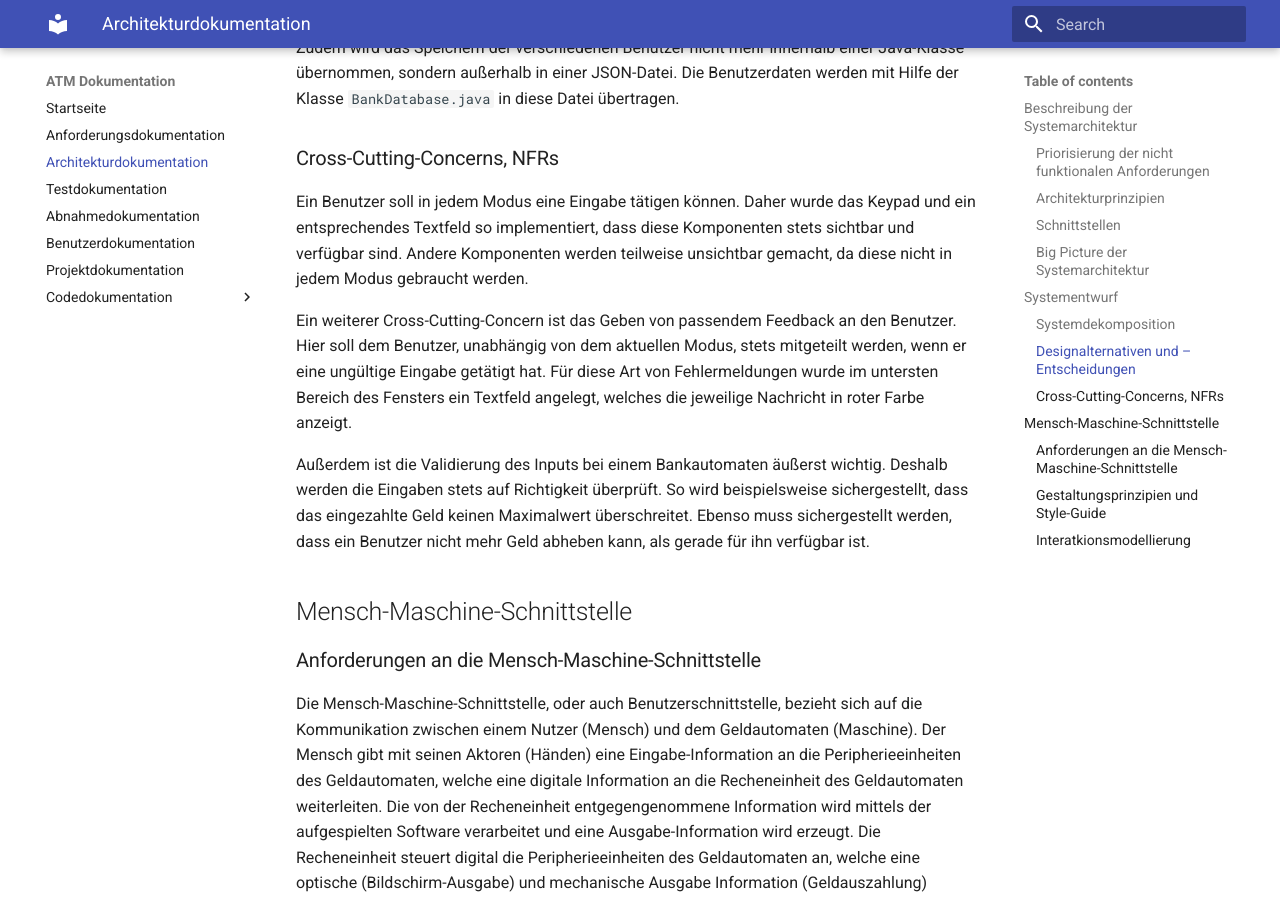
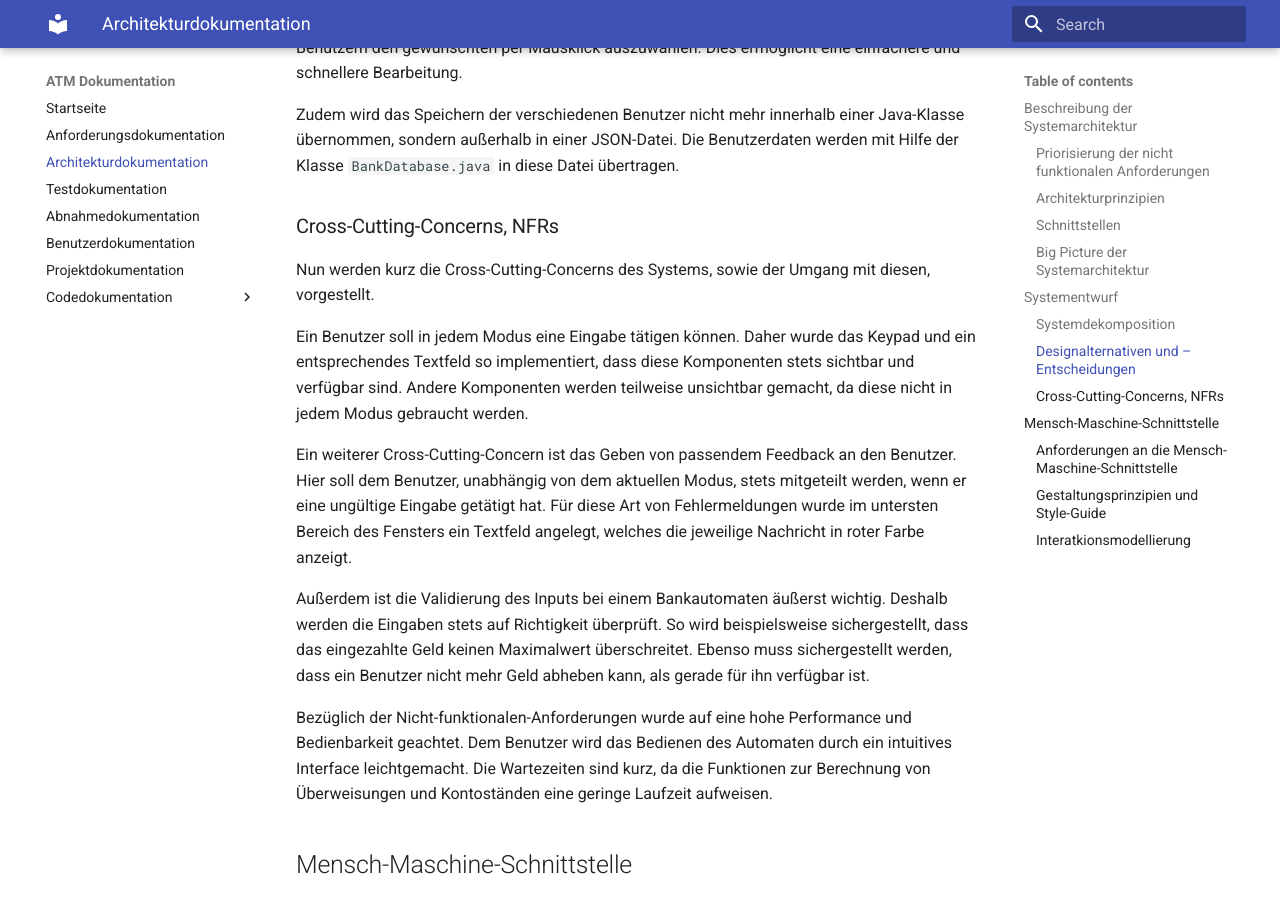
Before and after one commit to Halfpipe-SD/ATM, an MkDocs documentation site: the page built from docs/docs/architecture-docs.md, in a window 1280 px wide and 900 px high, scrolled down 2281 px. Built offline with MkDocs 1.6.1 and Material for MkDocs 9.7.7, drawn with Linux system fonts in a browser that asks for light colours; some of the changed text lies outside the part shown.

Commit message:
#12 add small changes to documentation

```diff
--- a/docs/docs/architecture-docs.md
+++ b/docs/docs/architecture-docs.md
@@ -43,6 +43,8 @@ Der Aufbau der Systemarchitektur ist weitestgehend modular gestaltet, gut geeign
 
 ### Systemdekomposition
 
+Im Folgenden Abschnitt werden die einzelnen Komponenten des Systems und ihre Funktionen beschrieben.
+
 Das System lässt sich hauptsächlich durch die Bestandteile `Guthaben anzeigen`, `Geld abheben` und `Geld einzahlen` beschreiben. Zusätzlich gibt es ein `Menü` eine `Admin-Ansicht` und eine `Login`, sowie eine `Logout` Funktion.
 
 Vom Menü aus, ist es einem Benutzer möglich alle relevanten Funktionalitäten durch das Drücken einer Zahl zu erreichen. Die Funktion `atmSwitchModeAction()` wechselt nun, je nach eingegebener Zahl, in den entsprechenden Modus. Eine weitere wichtige Komponente des Systems ist das `Keypad`, welches die verschiedenen Knöpfe darstellt. Dieses befindet sich immer in der linken Hälfte des Fensters und hilft dem Nutzer bei der Bedienung des Automaten. Es wird in dem Konstruktor der Klasse `Screen.java` zusammen mit dem SidePanel initialisiert.
@@ -61,11 +63,15 @@ Zudem wird das Speichern der verschiedenen Benutzer nicht mehr innerhalb einer J
 
 ### Cross-Cutting-Concerns, NFRs
 
+Nun werden kurz die Cross-Cutting-Concerns des Systems, sowie der Umgang mit diesen, vorgestellt.
+
 Ein Benutzer soll in jedem Modus eine Eingabe tätigen können. Daher wurde das Keypad und ein entsprechendes Textfeld so implementiert, dass diese Komponenten stets sichtbar und verfügbar sind. Andere Komponenten werden teilweise unsichtbar gemacht, da diese nicht in jedem Modus gebraucht werden.
 
 Ein weiterer Cross-Cutting-Concern ist das Geben von passendem Feedback an den Benutzer. Hier soll dem Benutzer, unabhängig von dem aktuellen Modus, stets mitgeteilt werden, wenn er eine ungültige Eingabe getätigt hat. Für diese Art von Fehlermeldungen wurde im untersten Bereich des Fensters ein Textfeld angelegt, welches die jeweilige Nachricht in roter Farbe anzeigt.
 
 Außerdem ist die Validierung des Inputs bei einem Bankautomaten äußerst wichtig. Deshalb werden die Eingaben stets auf Richtigkeit überprüft. So wird beispielsweise sichergestellt, dass das eingezahlte Geld keinen Maximalwert überschreitet. Ebenso muss sichergestellt werden, dass ein Benutzer nicht mehr Geld abheben kann, als gerade für ihn verfügbar ist.
+
+Bezüglich der Nicht-funktionalen-Anforderungen wurde auf eine hohe Performance und Bedienbarkeit geachtet. Dem Benutzer wird das Bedienen des Automaten durch ein intuitives Interface leichtgemacht. Die Wartezeiten sind kurz, da die Funktionen zur Berechnung von Überweisungen und Kontoständen eine geringe Laufzeit aufweisen.
 
 ## Mensch-Maschine-Schnittstelle
 
```
